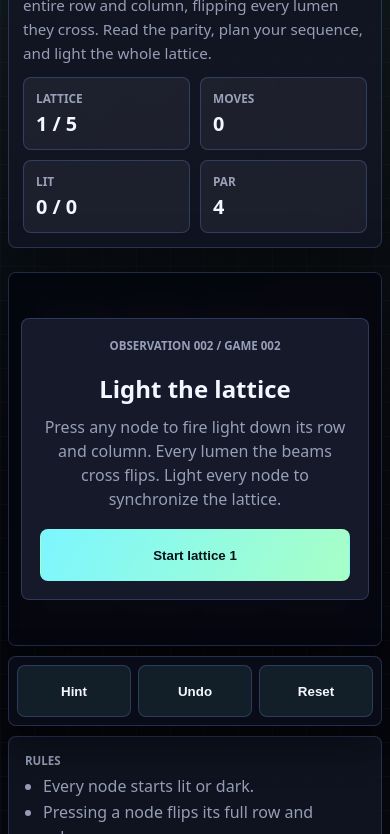
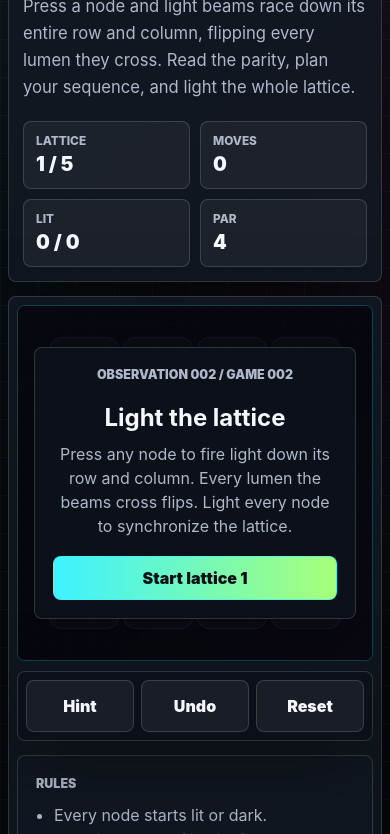
Before and after one commit to aidong27/99-ai-games, a plain HTML site: page games/lumen-lattice/index.html in a window 390 px wide. Shown: the part 247-1081 px from the top of the page. Drawn offline with Linux system fonts and the light colour scheme.

Commit message:
Unify Lumen Lattice game page with the archive design system
Bring the Game 002 page in line with the refactored project styling so it
matches the sibling game page instead of using its own divergent palette.

- Adopt the shared game-page design tokens (background, panel, line, text,
  and accent colors), the Inter type stack, the paneled play-surface, the
  hero/quick-stats treatment, and the 980/760/390 responsive breakpoints.
- Preserve the geometry-critical hit-grid overlay CSS (8.889% padding and the
  --lattice-size / --lattice-gap variables) and the square canvas frame so
  touch targets stay aligned with the rendered lattice.
- Align the cache-busting asset version with the rest of the deployed archive.

Scope is limited to games/lumen-lattice; no other game or shared file changed.

```diff
--- a/games/lumen-lattice/index.html
+++ b/games/lumen-lattice/index.html
@@ -9,8 +9,8 @@
     >
     <title>Lumen Lattice | 99 AI Games</title>
     <link rel="icon" href="data:,">
-    <link rel="stylesheet" href="../../styles/game-shell.css?v=2026-06-02-mobile3">
-    <link rel="stylesheet" href="./styles/main.css?v=2026-06-02-mobile3">
+    <link rel="stylesheet" href="../../styles/game-shell.css?v=2026-06-03-pcfirst">
+    <link rel="stylesheet" href="./styles/main.css?v=2026-06-03-pcfirst">
   </head>
   <body>
     <main class="game-shell">
@@ -113,6 +113,6 @@
       </section>
     </main>
 
-    <script type="module" src="./src/main.js?v=2026-06-02-mobile3"></script>
+    <script type="module" src="./src/main.js?v=2026-06-03-pcfirst"></script>
   </body>
 </html>
--- a/games/lumen-lattice/styles/main.css
+++ b/games/lumen-lattice/styles/main.css
@@ -1,37 +1,50 @@
 :root {
   color-scheme: dark;
-  --bg: #06070d;
-  --panel: rgba(18, 22, 36, 0.86);
-  --panel-strong: rgba(22, 27, 44, 0.96);
-  --ink: #f4f7ff;
-  --muted: rgba(196, 206, 232, 0.74);
-  --accent: #7cf6ff;
-  --accent-2: #a8ffc6;
+  --bg: #08090e;
+  --panel: rgba(18, 24, 34, 0.88);
+  --panel-strong: rgba(25, 34, 48, 0.96);
+  --text: #f4f7ff;
+  --muted: #aeb8ca;
+  --line: rgba(255, 255, 255, 0.15);
+  --cyan: #3df2ff;
+  --green: #a8ff78;
+  --pink: #ff4ed2;
   --amber: #ffd166;
-  --line: rgba(123, 158, 255, 0.24);
-  --shadow: rgba(0, 0, 0, 0.42);
+  --red: #ff5d73;
+  --shadow: rgba(0, 0, 0, 0.38);
 }
 
 body {
+  min-height: 100vh;
   margin: 0;
-  min-height: 100vh;
-  font-family: ui-sans-serif, system-ui, -apple-system, "Segoe UI", sans-serif;
-  color: var(--ink);
+  font-family: Inter, ui-sans-serif, system-ui, -apple-system, BlinkMacSystemFont, "Segoe UI", sans-serif;
+  color: var(--text);
   background-color: var(--bg);
   background-image:
-    linear-gradient(140deg, rgba(124, 246, 255, 0.09), transparent 42%),
-    linear-gradient(220deg, rgba(168, 255, 198, 0.08), transparent 46%),
-    repeating-linear-gradient(0deg, rgba(255, 255, 255, 0.024) 0 1px, transparent 1px 34px),
-    repeating-linear-gradient(90deg, rgba(255, 255, 255, 0.02) 0 1px, transparent 1px 34px);
+    linear-gradient(135deg, rgba(61, 242, 255, 0.08), transparent 36%),
+    linear-gradient(225deg, rgba(255, 78, 210, 0.08), transparent 42%),
+    repeating-linear-gradient(0deg, rgba(255, 255, 255, 0.026) 0 1px, transparent 1px 38px),
+    repeating-linear-gradient(90deg, rgba(255, 255, 255, 0.022) 0 1px, transparent 1px 38px);
+}
+
+a,
+button {
+  font: inherit;
+}
+
+button {
+  cursor: pointer;
+}
+
+button:disabled {
+  cursor: not-allowed;
+  opacity: 0.48;
 }
 
 .game-shell {
-  width: min(1180px, calc(100% - 40px));
+  width: min(1280px, calc(100% - 28px));
   margin: 0 auto;
-  padding-top: 22px;
-  display: flex;
-  flex-direction: column;
-  gap: 18px;
+  padding-top: 20px;
 }
 
 .topbar {
@@ -39,29 +52,33 @@
   align-items: center;
   justify-content: space-between;
   gap: 16px;
-  flex-wrap: wrap;
+  margin-bottom: 14px;
+}
+
+.back-link,
+.model-chip,
+.button {
+  border: 1px solid var(--line);
+  border-radius: 8px;
+  color: var(--text);
+  text-decoration: none;
+  background: rgba(255, 255, 255, 0.06);
 }
 
 .back-link {
   display: inline-flex;
   align-items: center;
-  border: 1px solid var(--line);
-  border-radius: 8px;
   padding: 0 14px;
-  color: var(--ink);
-  text-decoration: none;
-  font-weight: 800;
-}
-
-.back-link:hover {
-  border-color: var(--accent);
+  color: var(--cyan);
+  font-weight: 850;
 }
 
 .model-chip {
   display: flex;
-  flex-direction: column;
-  align-items: flex-end;
-  font-size: 0.82rem;
+  flex-wrap: wrap;
+  justify-content: flex-end;
+  gap: 8px 12px;
+  padding: 10px 12px;
 }
 
 .model-chip span {
@@ -69,41 +86,60 @@
 }
 
 .model-chip strong {
-  color: var(--accent);
+  color: var(--cyan);
+}
+
+.game-hero,
+.play-surface,
+.mission-panel,
+.lattice-tools {
+  border: 1px solid var(--line);
+  border-radius: 8px;
+  background: var(--panel);
+  box-shadow: 0 24px 80px var(--shadow);
+}
+
+.game-hero {
+  display: grid;
+  grid-template-columns: minmax(0, 1.15fr) minmax(280px, 0.85fr);
+  gap: 20px;
+  padding: 28px;
+  align-items: end;
 }
 
 .eyebrow {
-  margin: 0 0 6px;
-  color: var(--muted);
-  font-size: 0.72rem;
+  margin: 0 0 10px;
+  color: var(--cyan);
+  font-size: 0.78rem;
   font-weight: 900;
   letter-spacing: 0;
   text-transform: uppercase;
 }
 
-.game-hero {
-  display: grid;
-  grid-template-columns: minmax(0, 1.45fr) minmax(280px, 0.85fr);
-  gap: 22px;
-  align-items: end;
-  border: 1px solid var(--line);
-  border-radius: 8px;
-  padding: 22px;
-  background: var(--panel);
-  box-shadow: 0 22px 70px var(--shadow);
+h1,
+h2,
+p {
+  margin-top: 0;
 }
 
-.game-hero h1 {
-  margin: 0 0 10px;
-  font-size: 2.8rem;
-  line-height: 1.02;
+h1 {
+  max-width: 760px;
+  margin-bottom: 12px;
+  font-size: 4rem;
+  line-height: 0.94;
+}
+
+h2 {
+  margin-bottom: 10px;
+  font-size: 1.55rem;
 }
 
 .lede {
-  max-width: 58ch;
-  margin: 0;
+  max-width: 720px;
+  margin-bottom: 0;
   color: var(--muted);
-  line-height: 1.55;
+  font-size: 1.04rem;
+  line-height: 1.62;
 }
 
 .quick-stats {
@@ -122,25 +158,30 @@
 
 .quick-stats dt {
   color: var(--muted);
+  font-weight: 800;
+  text-transform: uppercase;
   font-size: 0.74rem;
-  font-weight: 900;
-  text-transform: uppercase;
 }
 
 .quick-stats dd {
   margin: 4px 0 0;
-  font-size: 1.24rem;
-  font-weight: 800;
+  font-size: 1.22rem;
+  font-weight: 900;
 }
 
 .play-surface {
   display: grid;
-  grid-template-columns: minmax(0, 720px) minmax(280px, 1fr);
-  gap: 18px;
+  grid-template-columns: minmax(0, 1fr) minmax(280px, 330px);
+  gap: 14px;
+  margin-top: 14px;
+  padding: 14px;
   align-items: start;
 }
 
 .play-column {
+  min-width: 0;
+  display: grid;
+  gap: 10px;
   justify-items: center;
 }
 
@@ -148,11 +189,10 @@
   position: relative;
   width: min(100%, 720px);
   overflow: hidden;
-  border: 1px solid var(--line);
+  border: 1px solid rgba(61, 242, 255, 0.24);
   border-radius: 8px;
   aspect-ratio: 1 / 1;
-  background: #05070f;
-  box-shadow: 0 30px 80px rgba(0, 0, 0, 0.45);
+  background: #060910;
 }
 
 canvas {
@@ -160,8 +200,11 @@
   height: 100%;
   display: block;
   touch-action: none;
+  user-select: none;
 }
 
+/* The hit grid overlays the square canvas exactly: 8.889% padding matches the
+   64/720 world margin, and --lattice-size / --lattice-gap are set by the game. */
 .lattice-hit-grid {
   position: absolute;
   inset: 0;
@@ -201,9 +244,8 @@
   z-index: 3;
   display: grid;
   place-items: center;
-  padding: 18px;
-  background: rgba(4, 6, 14, 0.78);
-  backdrop-filter: blur(6px);
+  padding: 16px;
+  background: rgba(5, 7, 12, 0.66);
 }
 
 .overlay.hidden {
@@ -211,12 +253,12 @@
 }
 
 .overlay-card {
-  width: min(420px, 100%);
+  width: min(460px, 100%);
   border: 1px solid var(--line);
   border-radius: 8px;
-  padding: 24px;
+  padding: 22px;
   text-align: center;
-  background: var(--panel-strong);
+  background: rgba(13, 17, 25, 0.96);
 }
 
 .overlay-card h2 {
@@ -230,38 +272,61 @@
   line-height: 1.5;
 }
 
+.button {
+  min-height: 44px;
+  display: inline-flex;
+  align-items: center;
+  justify-content: center;
+  padding: 0 18px;
+  border-radius: 8px;
+  font-weight: 900;
+  transition: border-color 0.15s ease, transform 0.1s ease, background 0.15s ease;
+}
+
+.button:hover:not(:disabled) {
+  border-color: var(--cyan);
+  background: rgba(61, 242, 255, 0.16);
+}
+
+.button:active:not(:disabled) {
+  transform: translateY(1px);
+}
+
+.button.primary {
+  border-color: rgba(61, 242, 255, 0.62);
+  color: #041014;
+  background: linear-gradient(90deg, var(--cyan), var(--green));
+}
+
 .lattice-tools {
   width: min(100%, 720px);
   display: grid;
   grid-template-columns: repeat(3, minmax(0, 1fr));
   gap: 10px;
-  border: 1px solid var(--line);
-  border-radius: 8px;
   padding: 10px;
-  background: rgba(18, 22, 36, 0.94);
-  box-shadow: 0 16px 42px var(--shadow);
 }
 
 .mission-panel {
-  display: flex;
-  flex-direction: column;
+  display: grid;
+  align-content: start;
   gap: 16px;
-  border: 1px solid var(--line);
-  border-radius: 8px;
-  padding: 20px;
-  background: var(--panel);
+  padding: 18px;
+  box-shadow: none;
 }
 
 .mission-panel h2 {
-  margin: 0 0 8px;
   font-size: 1.1rem;
+}
+
+.mission-panel p,
+.mission-panel li {
+  color: var(--muted);
+  line-height: 1.55;
 }
 
 .mission-panel ul {
   margin: 0;
   padding-left: 18px;
-  color: var(--muted);
-  line-height: 1.6;
 }
 
 .note {
@@ -271,84 +336,52 @@
   line-height: 1.5;
 }
 
-.button {
-  appearance: none;
-  min-height: 52px;
-  border: 1px solid var(--line);
-  border-radius: 8px;
-  padding: 0 16px;
-  color: var(--ink);
-  background: rgba(124, 246, 255, 0.08);
-  font-weight: 800;
-  transition: border-color 0.15s ease, transform 0.1s ease, background 0.15s ease;
-}
-
-.button:hover:not(:disabled) {
-  border-color: var(--accent);
-  background: rgba(124, 246, 255, 0.16);
-}
-
-.button:active:not(:disabled) {
-  transform: translateY(1px);
-}
-
-.button:disabled {
-  opacity: 0.42;
-  cursor: not-allowed;
-}
-
-.button.primary {
-  border-color: transparent;
-  color: #04121a;
-  background: linear-gradient(120deg, var(--accent), var(--accent-2));
-}
-
 .meter {
   display: grid;
-  gap: 6px;
+  gap: 8px;
+  margin-top: 4px;
 }
 
 .meter span {
   color: var(--muted);
-  font-size: 0.78rem;
+  font-weight: 800;
 }
 
 .meter div {
   height: 10px;
   overflow: hidden;
+  border: 1px solid var(--line);
   border-radius: 999px;
-  background: rgba(255, 255, 255, 0.08);
+  background: rgba(255, 255, 255, 0.06);
 }
 
 .meter i {
   width: 0%;
   height: 100%;
   display: block;
-  border-radius: inherit;
-  background: linear-gradient(90deg, var(--accent), var(--accent-2));
+  background: linear-gradient(90deg, var(--cyan), var(--green));
   transition: width 0.2s ease;
 }
 
-@media (max-width: 960px) {
+@media (max-width: 980px) {
   .game-hero,
   .play-surface {
     grid-template-columns: 1fr;
   }
 
   .model-chip {
-    align-items: flex-start;
+    justify-content: flex-start;
   }
 
   .mission-panel {
-    display: grid;
     grid-template-columns: repeat(2, minmax(0, 1fr));
   }
 }
 
-@media (max-width: 700px) {
+@media (max-width: 760px) {
   .game-shell {
-    width: min(100% - 20px, 1180px);
-    gap: 12px;
+    width: min(100% - 20px, 1280px);
+    padding-top: 12px;
   }
 
   .topbar {
@@ -356,26 +389,20 @@
     flex-direction: column;
   }
 
-  .back-link {
-    justify-content: center;
-    width: 100%;
-  }
-
   .game-hero {
-    gap: 12px;
     padding: 16px;
   }
 
-  .game-hero h1 {
-    font-size: 2.15rem;
+  h1 {
+    font-size: 2.35rem;
   }
 
-  .quick-stats {
-    grid-template-columns: repeat(2, minmax(0, 1fr));
+  h2 {
+    font-size: 1.25rem;
   }
 
   .play-surface {
-    gap: 10px;
+    padding: 10px;
   }
 
   .lattice-tools {
@@ -383,16 +410,16 @@
     bottom: 0;
     z-index: 5;
     padding: 8px;
-    background: rgba(10, 13, 23, 0.96);
+    background: rgba(12, 16, 24, 0.96);
   }
 
   .mission-panel {
     grid-template-columns: 1fr;
-    padding: 16px;
   }
 
-  .overlay {
-    padding: 12px;
+  .back-link,
+  .button {
+    width: 100%;
   }
 
   .overlay-card {
@@ -406,15 +433,19 @@
 
 @media (max-width: 390px) {
   .game-shell {
-    width: min(100% - 16px, 1180px);
+    width: min(100% - 16px, 1280px);
+  }
+
+  h1 {
+    font-size: 2.12rem;
   }
 
   .game-hero {
     padding: 14px;
   }
 
-  .game-hero h1 {
-    font-size: 1.95rem;
+  .play-surface {
+    padding: 8px;
   }
 
   .lattice-tools {
```
